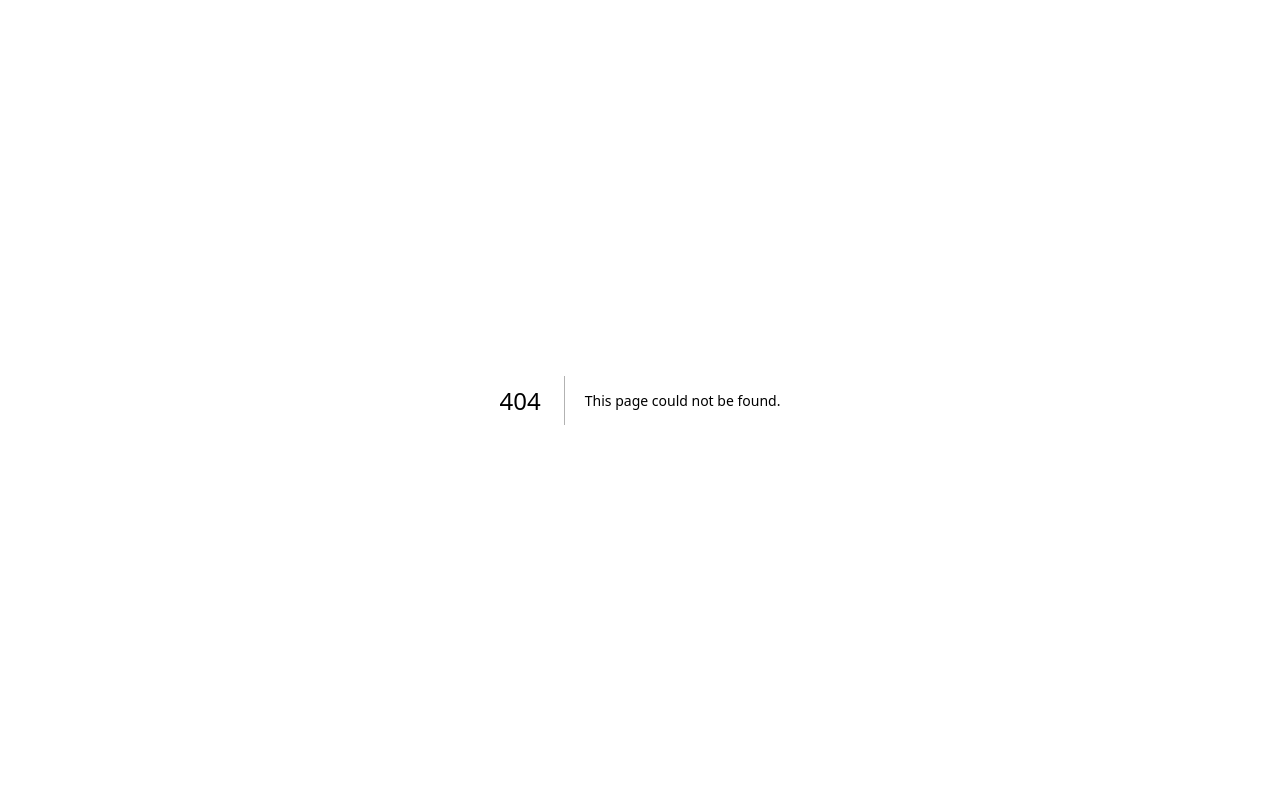
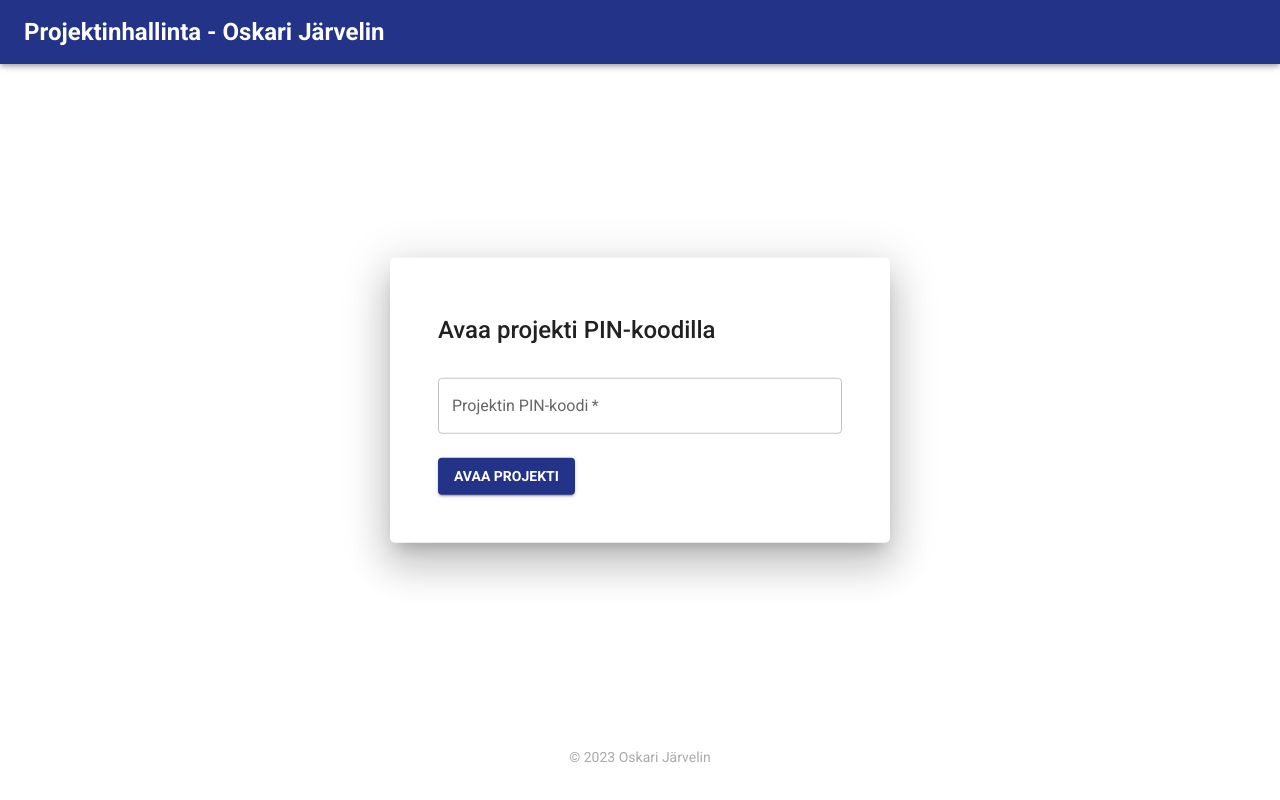
Before and after one commit to oskarijarvelin/next-mui-clickup-cms, a Next.js app: page / in a window 1280 px wide. Before the commit this address had no page. Built offline with nearby package versions, Linux system fonts and the light colour scheme.

Commit message:
Added index page

```diff
--- a/components/Layout.js
+++ b/components/Layout.js
@@ -122,6 +122,7 @@ export default function Layout({ title, description, projekti, children }) {
                 {title}
               </Typography>
             </Box>
+            {projekti &&
               <Tooltip title="Päivitä tehtävät">
                 <IconButton onClick={() => handleReload()} color="white">
                   <AutorenewIcon sx={{
@@ -137,6 +138,7 @@ export default function Layout({ title, description, projekti, children }) {
                   }} />
                 </IconButton>
               </Tooltip>
+            }
           </Toolbar>
         </AppBar>
       </Box>
--- /dev/null
+++ b/pages/index.js
@@ -0,0 +1,71 @@
+import { useRouter } from 'next/router';
+
+import Layout from "../components/Layout";
+
+import Box from "@mui/material/Box";
+import Typography from "@mui/material/Typography";
+import Tooltip from '@mui/material/Tooltip';
+
+import FormControl from '@mui/material/FormControl';
+import TextField from '@mui/material/TextField';
+import Button from '@mui/material/Button';
+
+const style = {
+    position: "absolute",
+    top: "50%",
+    left: "50%",
+    transform: "translate(-50%, -50%)",
+    width: 800,
+    bgcolor: "background.paper",
+    borderRadius: '5px',
+    boxShadow: 24,
+    pt: 3,
+    px: 6,
+    pb: 6,
+};
+
+export default function Index() {
+    const router = useRouter();
+
+    const handleSubmit = (e) => {
+        e.preventDefault();
+
+        const lomake = {
+          pin: e.target.project_pin.value
+        }
+
+        router.replace('/projekti/' + lomake.pin);
+    };
+
+  return (
+    <Layout
+      title="Projektinhallinta - Oskari Järvelin"
+      description="Kuvaus"
+      projekti={false}
+    >
+      <Box sx={{ ...style, width: 500 }}>
+        <Typography
+          variant="h5"
+          sx={{ my: 4, fontWeight: 500 }}
+        >
+          Avaa projekti PIN-koodilla
+        </Typography>
+
+        <form onSubmit={handleSubmit}>
+          <FormControl fullWidth sx={{ mb: 3 }}>
+            <TextField
+              required
+              id="projekti"
+              label="Projektin PIN-koodi"
+              name="project_pin"
+            />
+          </FormControl>
+
+          <Button variant="contained" type="submit" sx={{ fontWeight: 700 }}>
+            Avaa projekti
+          </Button>
+        </form>
+      </Box>
+    </Layout>
+  );
+}
```
Also changed, not shown: pages/projekti/[id].js (+21 -17 lines). Lines whose indentation alone changed are shown as unchanged.
